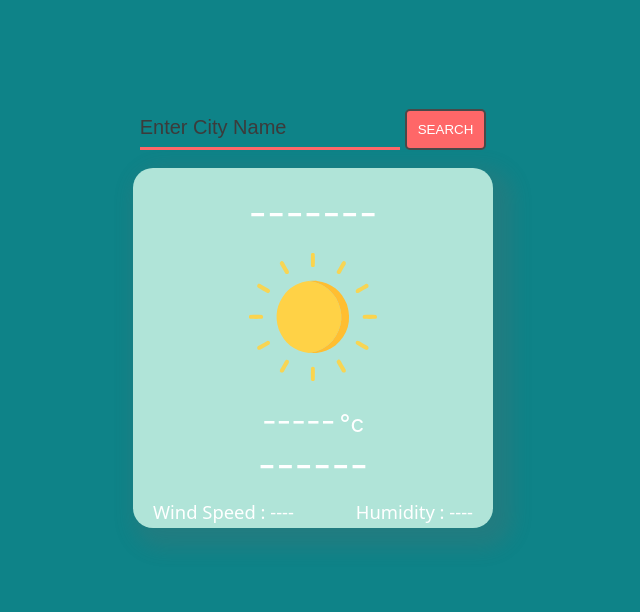
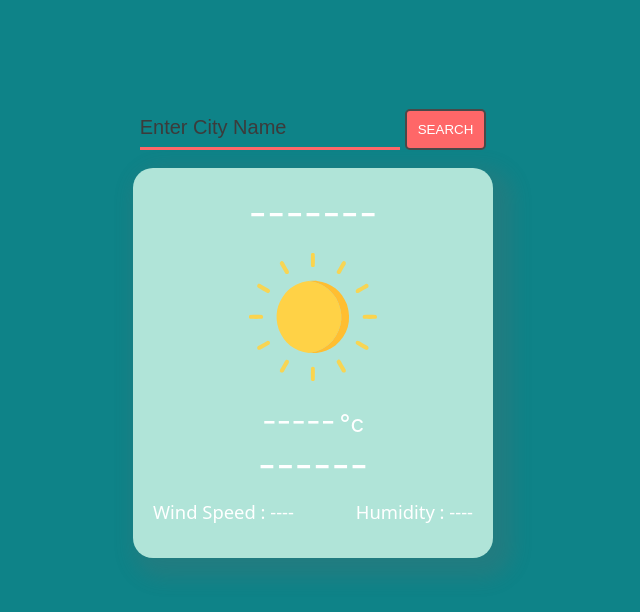
Before and after one commit to mayurrajpal/weather_web_app, a plain HTML site: page index.html in a window 1280 px wide. Shown: the whole page, without its empty margins (327-967 px from the left). Drawn offline with Linux system fonts and the light colour scheme.

Commit message:
Update style.css

```diff
--- a/style.css
+++ b/style.css
@@ -67,7 +67,7 @@ margin-top: 10px;
 background-color: #b0e4d8;
 border-radius: 20px;
 width: 360px;
-height: 360px;
+height: 390px;
 display: block;
 margin-left: auto;
 margin-right: auto;
```
